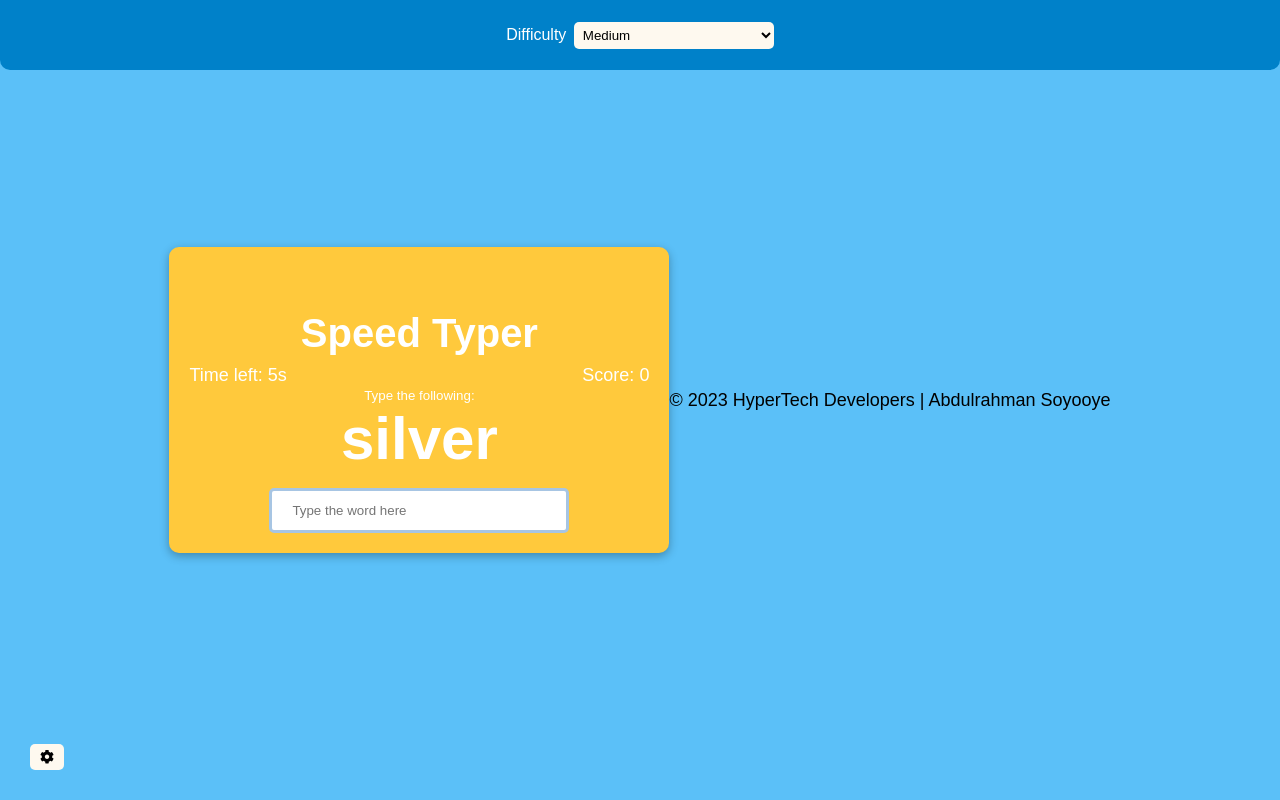
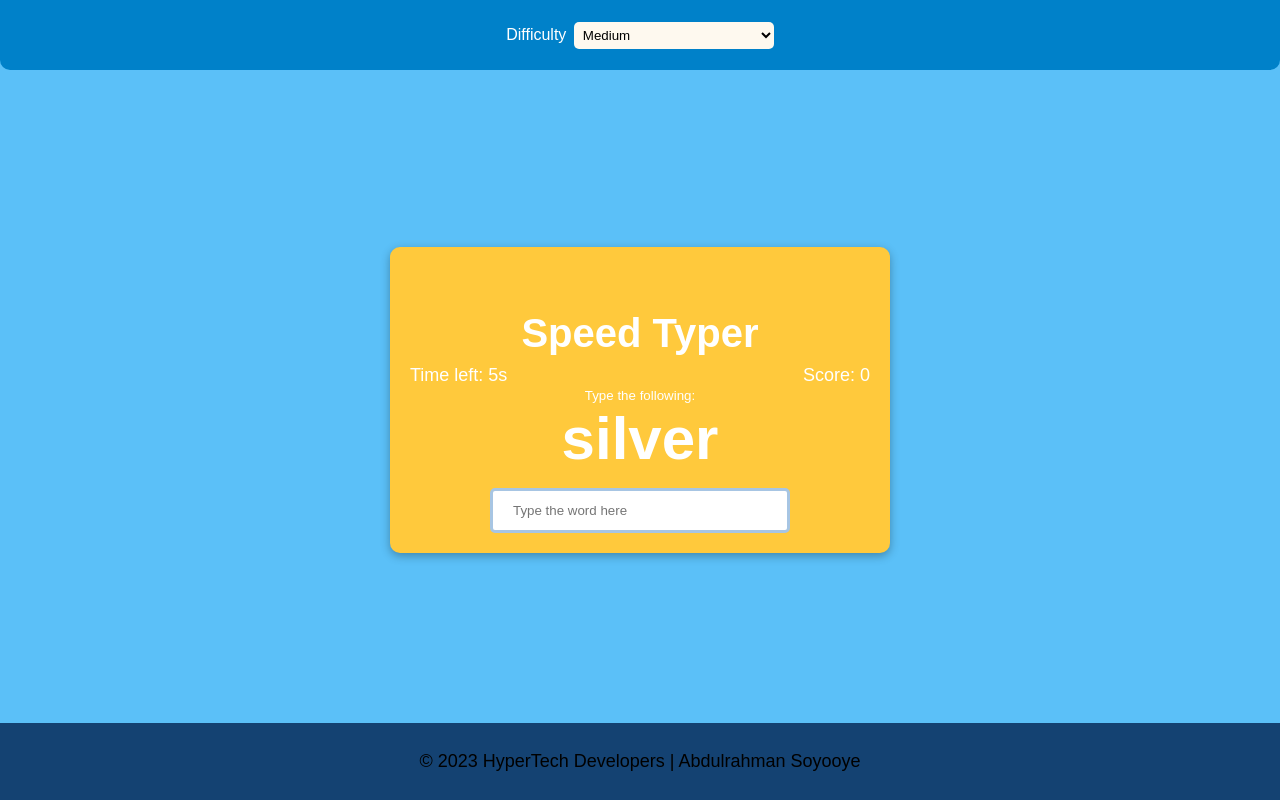
Before and after one commit to DevelopersHyperTech/Hyper-typer, a plain HTML site: page index.html in a window 1280 px wide. Drawn offline with Linux system fonts and the light colour scheme; a web font is replaced by a local one.

Commit message:
Update stlyes.css

```diff
--- a/stlyes.css
+++ b/stlyes.css
@@ -133,3 +133,17 @@ input:focus {
 .end-game-container button {
     text-align: center;
 }
+footer{
+
+    position:absolute;
+    bottom:0;
+    text-align:center;
+       font-size: 12px;
+    background-color: #144272;
+    width: 100vw;
+    display: flex;
+    align-items: center;
+    justify-content: center;
+    padding: 10px;
+    text-align: center;
+}
```
